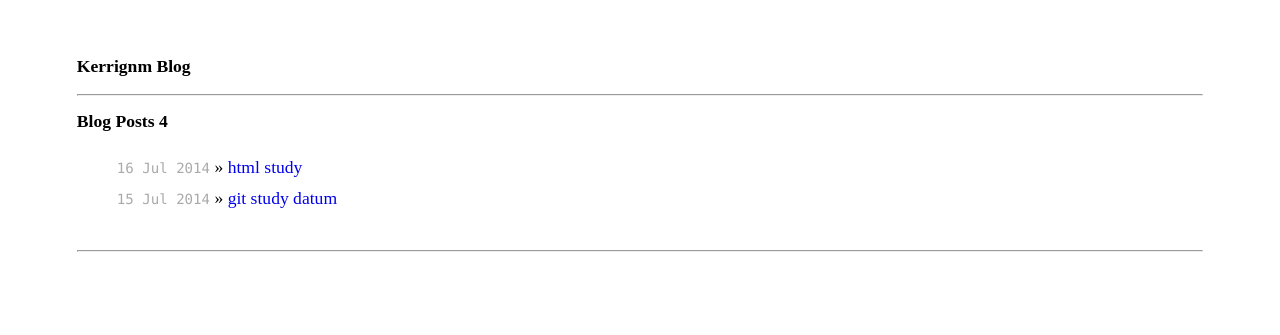
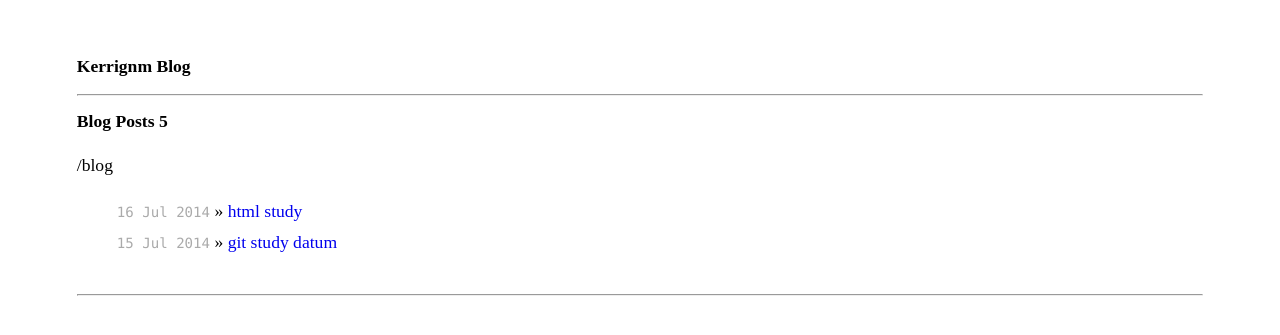
Before and after one commit to kerrignm/blog, a Jekyll site: the page built from index.html, in a window 1280 px wide. Shown: the top 335 px of the page. Built offline with Jekyll 4.4.1, drawn with Linux system fonts in a browser that asks for light colours.

```diff
--- a/index.html
+++ b/index.html
@@ -7,7 +7,9 @@ title: Kerrignm Blog
 
 <hr />
 
-<h1>Blog Posts 4</h1>
+<h1>Blog Posts 5</h1>
+
+<p>{{ site.baseurl }}</p>
 
 <ul class="posts">
     {% for post in site.posts %}
```
